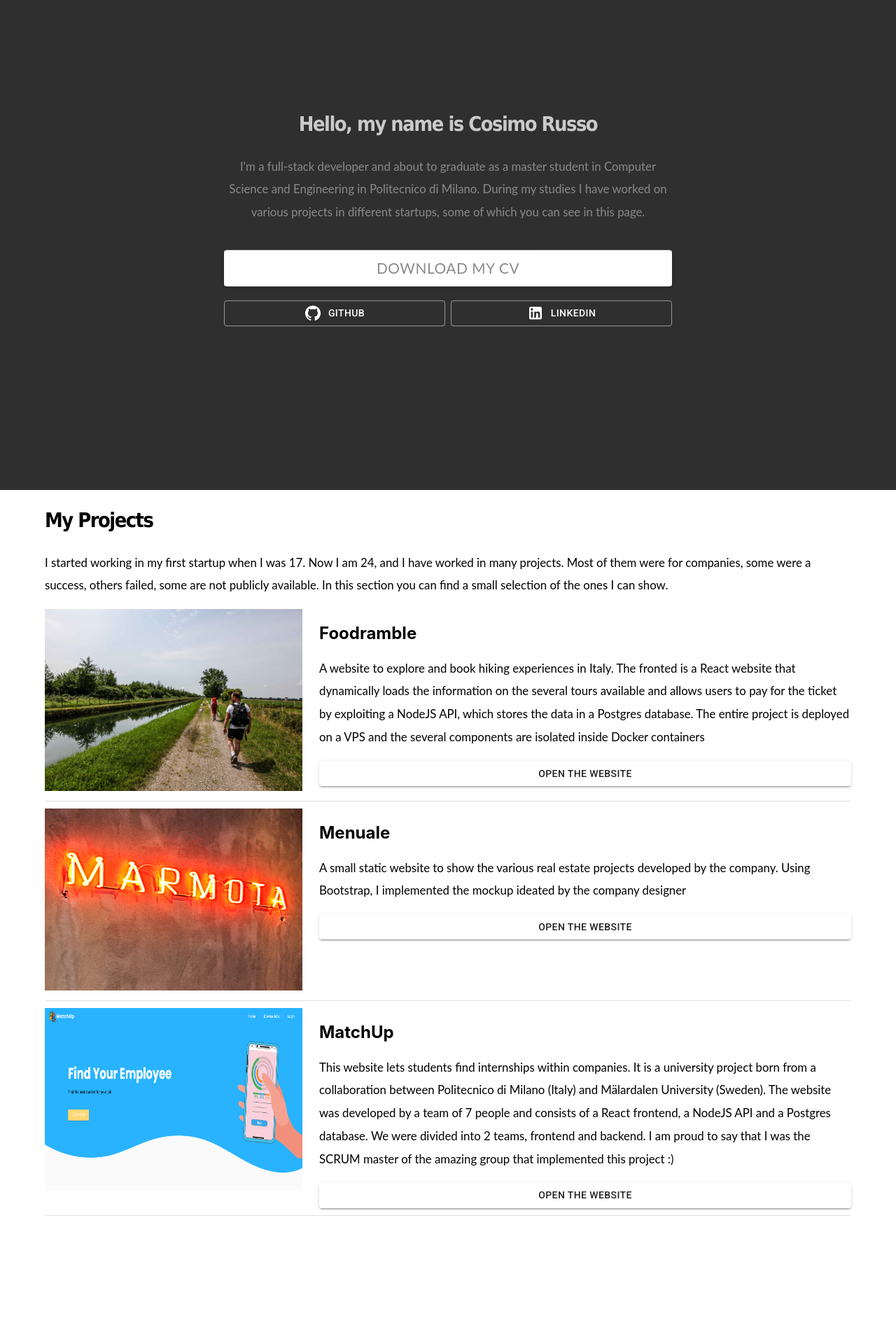
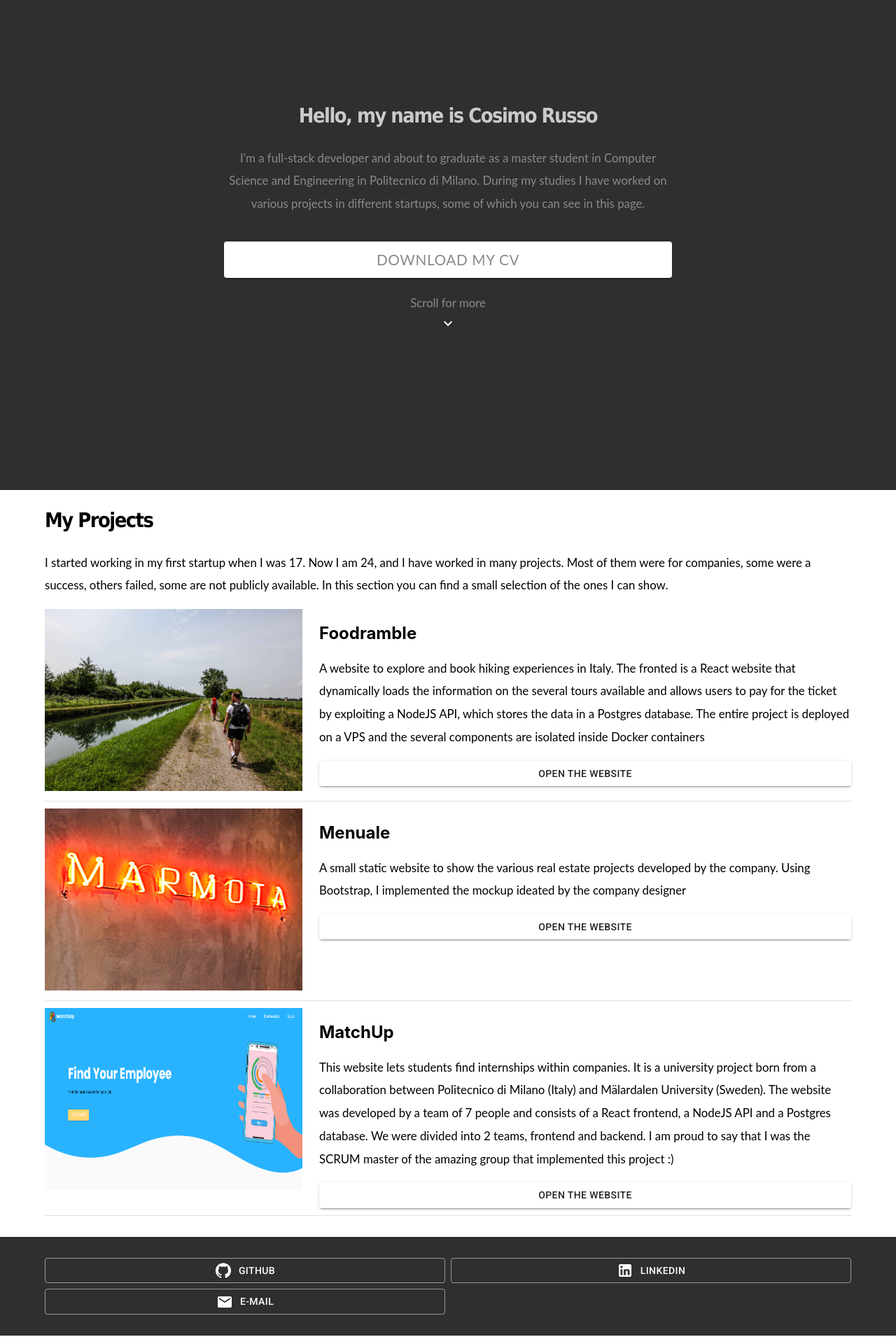
Before and after one commit to CosimoRusso/portfolio, a React (Create React App) app: page / in a window 1280 px wide. Shown: the part 100-2020 px from the top of the page at 70% size. Before the commit the page ends 1847 px from the top, so only its background shows below. Built offline with nearby package versions, Linux system fonts and the light colour scheme.

Commit message:
Move social links

```diff
--- a/src/App.js
+++ b/src/App.js
@@ -3,6 +3,7 @@ import Header from "./components/Header";
 import Projects from "./components/Projects";
 
 import {createTheme, ThemeProvider} from '@mui/material/styles';
+import SocialNetworks from "./sections/SocialNetworks";
 
 const theme = createTheme({
     status: {
@@ -26,6 +27,7 @@ function App() {
             <ThemeProvider theme={theme}>
                 <Header />
                 <Projects />
+                <SocialNetworks />
             </ThemeProvider>
 
         </div>
--- a/src/components/Header.js
+++ b/src/components/Header.js
@@ -1,6 +1,6 @@
 import Presentation from "./Presentation";
 import {Button, Grid} from "@mui/material";
-import SocialLinks from "./SocialLinks";
+import KeyboardArrowDownIcon from '@mui/icons-material/KeyboardArrowDown';
 
 function Header(){
     return (
@@ -23,13 +23,12 @@ function Header(){
                             Download my CV
                         </Button>
                     </Grid>
+                    <Grid item xs={12} style={{marginTop: '20px'}}>
+                        <p style={{margin: 0}}>Scroll for more</p>
+                        <KeyboardArrowDownIcon  color={'primary'} />
+                    </Grid>
                 </Grid>
 
-                <Grid container justifyContent={'center'}>
-                    <Grid item xs={10} sm={6}>
-                        <SocialLinks />
-                    </Grid>
-                </Grid>
             </div>
         </header>
     )
--- a/src/components/SocialLinks.js
+++ /dev/null
@@ -1,39 +0,0 @@
-import {Button, Grid} from "@mui/material";
-import GitHubIcon from '@mui/icons-material/GitHub';
-import LinkedInIcon from '@mui/icons-material/LinkedIn';
-
-function SocialLinks(){
-    return (
-        <div className={'social-links'}>
-            <Grid container spacing={1}>
-                <Grid item xs={12} md={6}>
-                    <Button
-                        color={'primary'}
-                        fullWidth={true}
-                        variant={'outlined'}
-                        href={'https://github.com/CosimoRusso'}
-                        target={'_blank'}
-                    >
-                        <GitHubIcon className={'social-icon'} />
-                        GitHub
-                    </Button>
-
-                </Grid>
-                <Grid item xs={12} md={6}>
-                    <Button
-                        color={'primary'}
-                        fullWidth={true}
-                        variant={'outlined'}
-                        href={'https://www.linkedin.com/in/cosimo-russo-16873510a/'}
-                        target={'_blank'}
-                    >
-                        <LinkedInIcon className={'social-icon'} />
-                        LinkedIn
-                    </Button>
-                </Grid>
-            </Grid>
-        </div>
-    )
-}
-
-export default SocialLinks;
--- a/src/css/style.scss
+++ b/src/css/style.scss
@@ -1,5 +1,6 @@
 $textGrey: #8a8a8a;
 $titleGrey: #cacaca;
+$backgroundGrey: #2f2f2f;
 
 h1{
   font-family: MontSerrat,Tahoma,Arial,sans-serif;
@@ -16,7 +17,7 @@ p{
 }
 
 header {
-  background: #2f2f2f;
+  background: $backgroundGrey;
   text-align: center;
 
   top:0;
@@ -72,3 +73,13 @@ a.btn-cv{
     color: white;
   }
 }
+
+.social-links{
+  margin: 30px auto;
+  background-color: $backgroundGrey;
+  padding-top: 30px;
+  padding-bottom: 30px;
+  a svg{
+    margin-right: 10px;
+  }
+}
--- /dev/null
+++ b/src/sections/SocialNetworks.js
@@ -0,0 +1,49 @@
+import {Button, Container, Grid} from "@mui/material";
+import GitHubIcon from "@mui/icons-material/GitHub";
+import LinkedInIcon from "@mui/icons-material/LinkedIn";
+import EmailIcon from '@mui/icons-material/Email';
+
+function SocialNetworks(){
+    const socials = [
+        {
+            icon: GitHubIcon,
+            name: 'Github',
+            link: 'https://github.com/CosimoRusso'
+        },{
+            icon: LinkedInIcon,
+            name: 'LinkedIn',
+            link: 'https://www.linkedin.com/in/cosimo-russo-16873510a/'
+        },{
+            icon: EmailIcon,
+            name: 'e-mail',
+            link: 'mailto:cosimo.russo123@gmail.com'
+        }
+    ]
+
+    return (
+        <div className={'social-links'}>
+            <Container>
+                <Grid container spacing={1}>
+                    {socials.map(s =>
+                        <Grid item xs={12} md={6}>
+                            <Button
+                                color={'primary'}
+                                fullWidth={true}
+                                variant={'outlined'}
+                                href={s.link}
+                                target={'_blank'}
+                            >
+
+                                <s.icon className={'social-icon'} />
+                                {s.name}
+                            </Button>
+
+                        </Grid>
+                    )}
+                </Grid>
+            </Container>
+        </div>
+    )
+}
+
+export default SocialNetworks;
```
